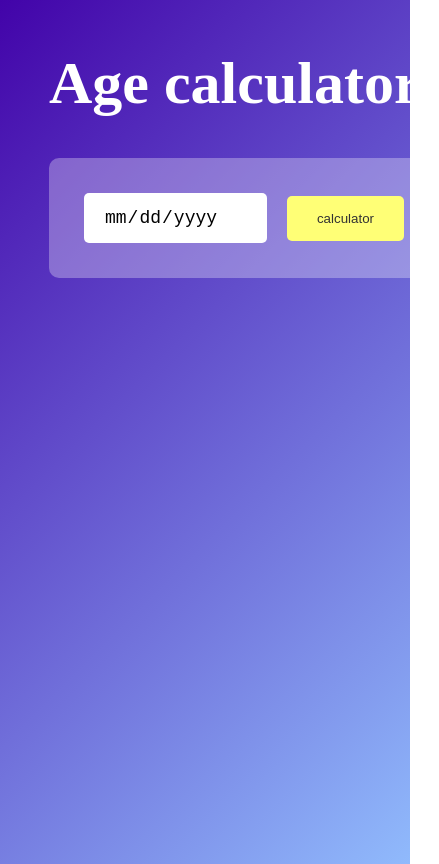
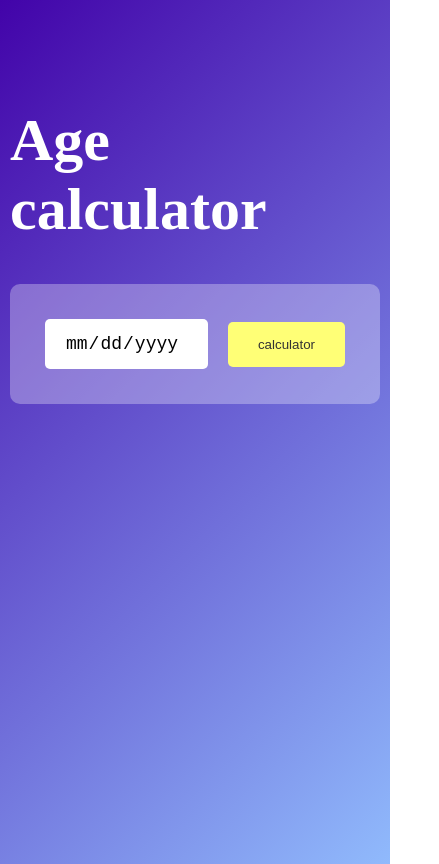
Before and after one commit to Nikhil4853/AgeCalculator, a plain HTML site: page index.html in a window 390 px wide. Shown: the whole page, 439 px wide, since content can reach past the window. Drawn offline with Linux system fonts and the light colour scheme.

Commit message:
Responsiv

```diff
--- a/index.html
+++ b/index.html
@@ -11,7 +11,7 @@
 <body>
     <div class="container">
         <div class="calculator">
-            <h1>Age calculator</h1>
+            <h1>Age <br>calculator</h1>
             <div class="input-box">
                 <input type="date" id="date">
                 <button onclick="calculateAge()" id="calculator">calculator</button>
--- a/style.css
+++ b/style.css
@@ -67,3 +67,95 @@
     cursor: pointer;
     height: auto;
 }
+
+
+/* *********************************8responsive888************************************* */
+
+
+/* *********************************8responsive888************************************* */
+
+
+/* *********************************8responsive888************************************* */
+
+
+/* *********************************8responsive888************************************* */
+
+
+/* *********************************8responsive888************************************* */
+
+
+/* *********************************8responsive888************************************* */
+
+
+/* *********************************8responsive888************************************* */
+
+
+/* *********************************8responsive888************************************* */
+
+
+/* *********************************8responsive888************************************* */
+
+@media only screen and (max-width: 600px) {
+    * {
+        padding: 0px;
+        margin: 0px;
+    }
+    body {
+        background: linear-gradient(to right, #4203a9, #90bafc);
+    }
+    .container {
+        width: auto;
+        color: white;
+        user-select: none;
+    }
+    .calculator {
+        width: 100%;
+        max-width: 600px;
+        margin-top: 26%;
+        margin-left: 0%;
+    }
+    .calculator h1 {
+        font-size: 60px;
+    }
+    .input-box {
+        margin: 40px 0;
+        padding: 35px;
+        border-radius: 10px;
+        background: rgba(255, 255, 255, 0.3);
+        display: flex;
+        align-items: center;
+    }
+    .input-box input {
+        flex: 1;
+        margin-right: 20px;
+        padding: 14px 20px;
+        border: 0;
+        outline: 0;
+        font-size: 18px;
+        border-radius: 5px;
+        position: relative;
+    }
+    .input-box button {
+        background: #ffff76;
+        border: 0;
+        outline: 0;
+        padding: 15px 30px;
+        border-radius: 5px;
+        font-weight: 500;
+        color: #333;
+        cursor: pointer;
+    }
+    .input-box input::-webkit-calendar-picker-indicator {
+        top: 10px;
+        left: 350px;
+        right: 0;
+        bottom: 0;
+        width: auto;
+        height: auto;
+        position: absolute;
+        background-position: calc(100%-10px);
+        background-size: 30px;
+        cursor: pointer;
+        height: auto;
+    }
+}
```
